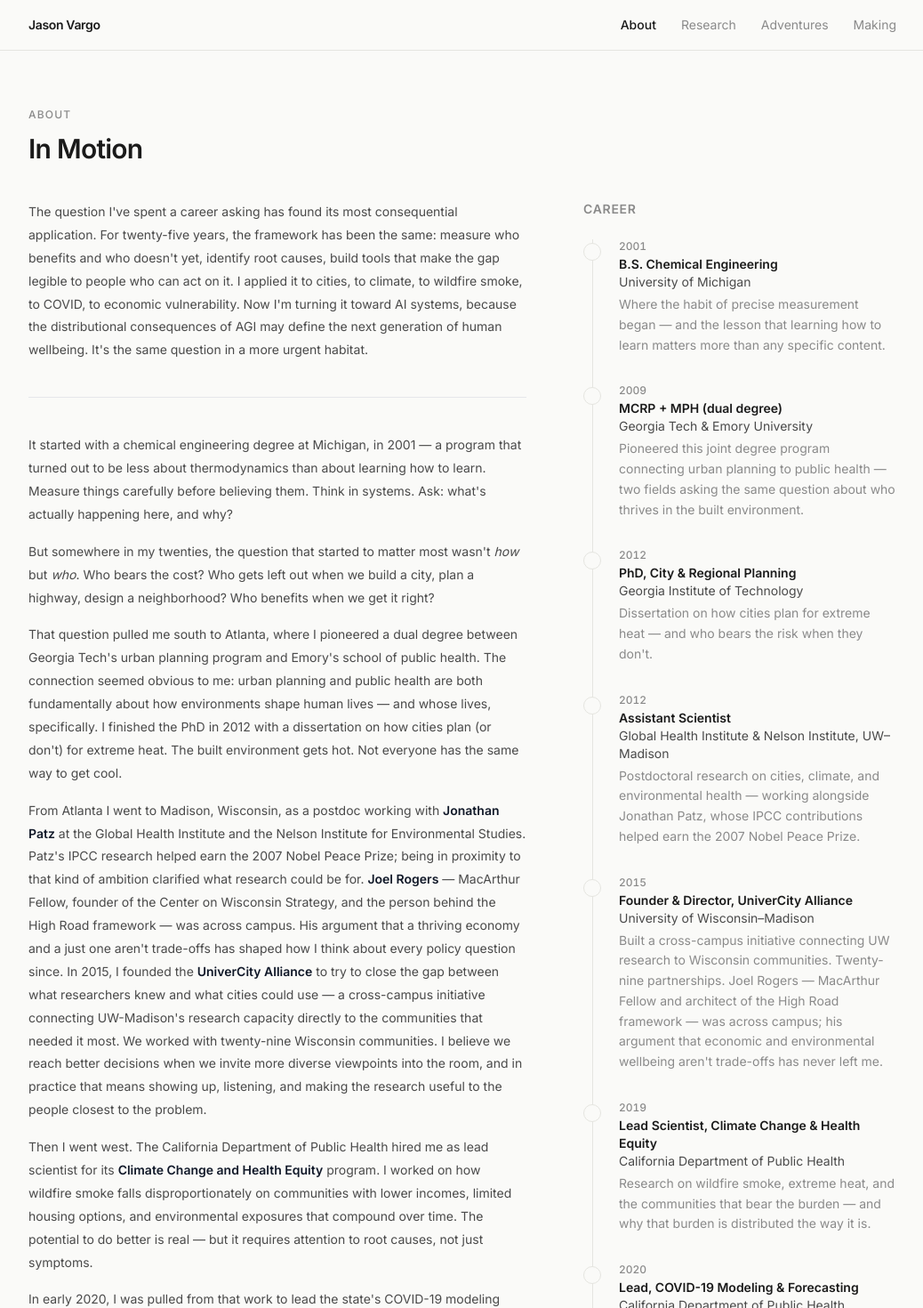
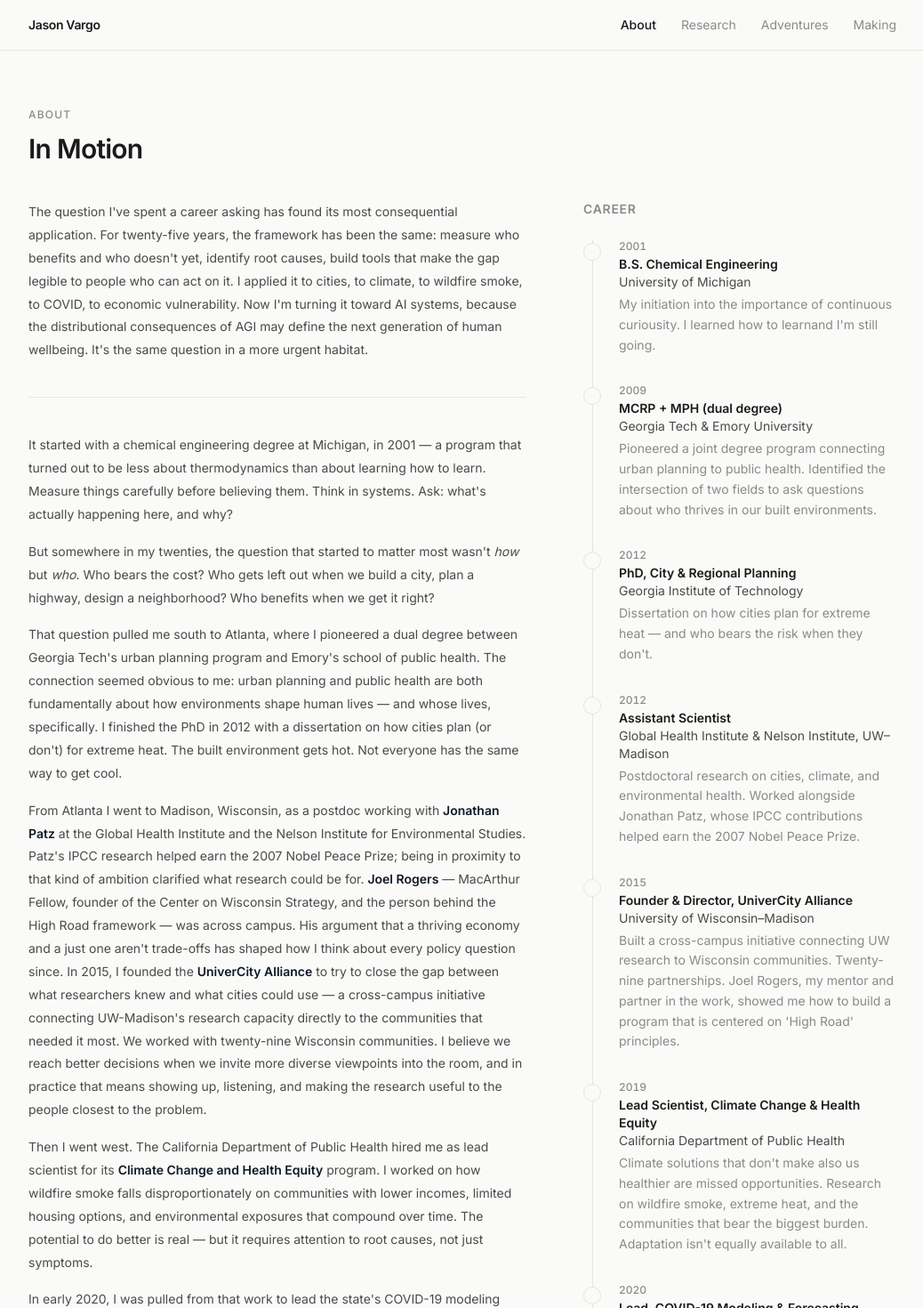
Before and after one commit to vargovargo/vargocity-site, a React (Vite) app: page /about in a window 1280 px wide. Shown: the top 1470 px of the page at 89% size, without its empty margins (120-1158 px from the left). Built offline with nearby package versions, Linux system fonts and the light colour scheme.

Commit message:
Refine notes in CareerTimeline component

```diff
--- a/src/components/about/CareerTimeline.jsx
+++ b/src/components/about/CareerTimeline.jsx
@@ -3,13 +3,13 @@ const milestones = [
     year: '2001',
     role: 'B.S. Chemical Engineering',
     org: 'University of Michigan',
-    note: 'Where the habit of precise measurement began — and the lesson that learning how to learn matters more than any specific content.',
+    note: 'My initiation into the importance of continuous curiousity. I learned how to learnand I\'m still going.',
   },
   {
     year: '2009',
     role: 'MCRP + MPH (dual degree)',
     org: 'Georgia Tech & Emory University',
-    note: 'Pioneered this joint degree program connecting urban planning to public health — two fields asking the same question about who thrives in the built environment.',
+    note: 'Pioneered a joint degree program connecting urban planning to public health. Identified the intersection of two fields to ask questions about who thrives in our built environments.',
   },
   {
     year: '2012',
@@ -21,31 +21,31 @@ const milestones = [
     year: '2012',
     role: 'Assistant Scientist',
     org: 'Global Health Institute & Nelson Institute, UW–Madison',
-    note: 'Postdoctoral research on cities, climate, and environmental health — working alongside Jonathan Patz, whose IPCC contributions helped earn the 2007 Nobel Peace Prize.',
+    note: 'Postdoctoral research on cities, climate, and environmental health. Worked alongside Jonathan Patz, whose IPCC contributions helped earn the 2007 Nobel Peace Prize.',
   },
   {
     year: '2015',
     role: 'Founder & Director, UniverCity Alliance',
     org: 'University of Wisconsin–Madison',
-    note: 'Built a cross-campus initiative connecting UW research to Wisconsin communities. Twenty-nine partnerships. Joel Rogers — MacArthur Fellow and architect of the High Road framework — was across campus; his argument that economic and environmental wellbeing aren\'t trade-offs has never left me.',
+    note: 'Built a cross-campus initiative connecting UW research to Wisconsin communities. Twenty-nine partnerships. Joel Rogers, my mentor and partner in the work, showed me how to build a program that is centered on \'High Road\' principles.',
   },
   {
     year: '2019',
     role: 'Lead Scientist, Climate Change & Health Equity',
     org: 'California Department of Public Health',
-    note: 'Research on wildfire smoke, extreme heat, and the communities that bear the burden — and why that burden is distributed the way it is.',
+    note: 'Climate solutions that don\'t make also us healthier are missed opportunities. Research on wildfire smoke, extreme heat, and the communities that bear the biggest burden. Adaptation isn\'t equally available to all.',
   },
   {
     year: '2020',
     role: 'Lead, COVID-19 Modeling & Forecasting',
     org: 'California Department of Public Health',
-    note: 'Pulled from the climate team to lead the state\'s COVID-19 modeling effort. Built a public forecasting dashboard drawing on data ensembles from hundreds of citizen scientists. Developed the COVID-19 Health Equity Metric to direct state resources toward the communities at greatest risk. Working with DJ Patil — the first U.S. Chief Data Scientist — sharpened a framework for the ethics of data science that I carry into every project since.',
+    note: 'Redirected from the climate team to lead the state\'s COVID-19 modeling effort. Built a public forecasting dashboard drawing on data ensembles from teams of citizen scientists. Developed the COVID-19 Health Equity Metric to direct state resources toward the communities suffering the most. Working with DJ Patil, sharpened a framework for the ethics of data science that I carry into every project since.',
   },
   {
     year: '2022',
     role: 'Senior Researcher, Community Development',
     org: 'Federal Reserve Bank of San Francisco',
-    note: 'Researching how climate risk intersects with economic opportunity in lower-income communities. Same question, new institution.',
+    note: 'Researching how investements and economic opportunity reach lower-income communities. Working on the economic drivers I saw in health from a new institution.',
   },
 ]
 
```
